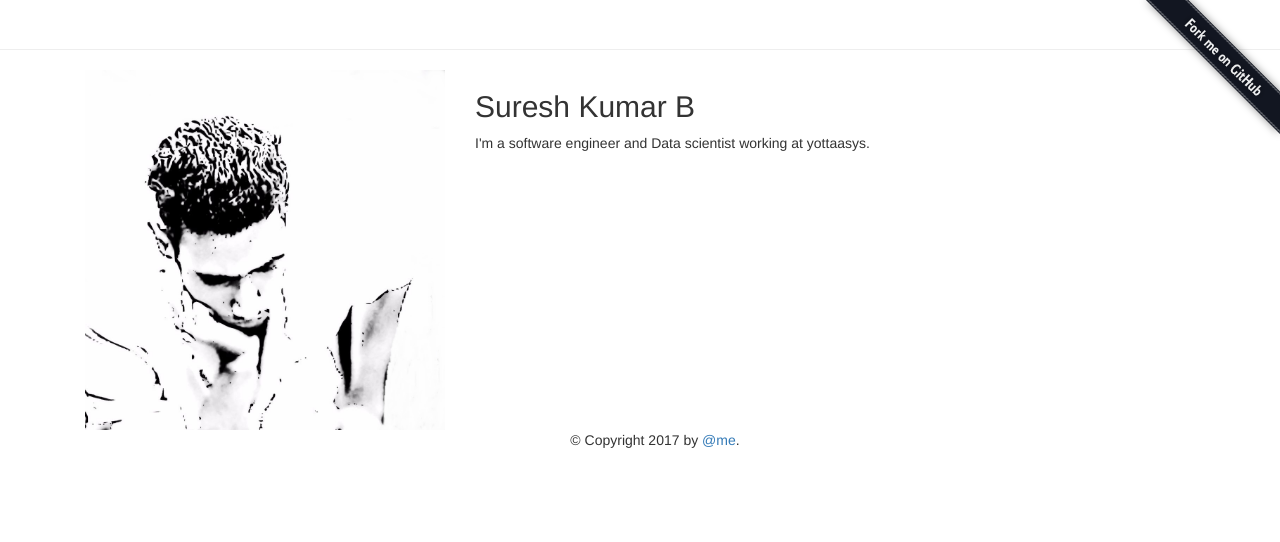
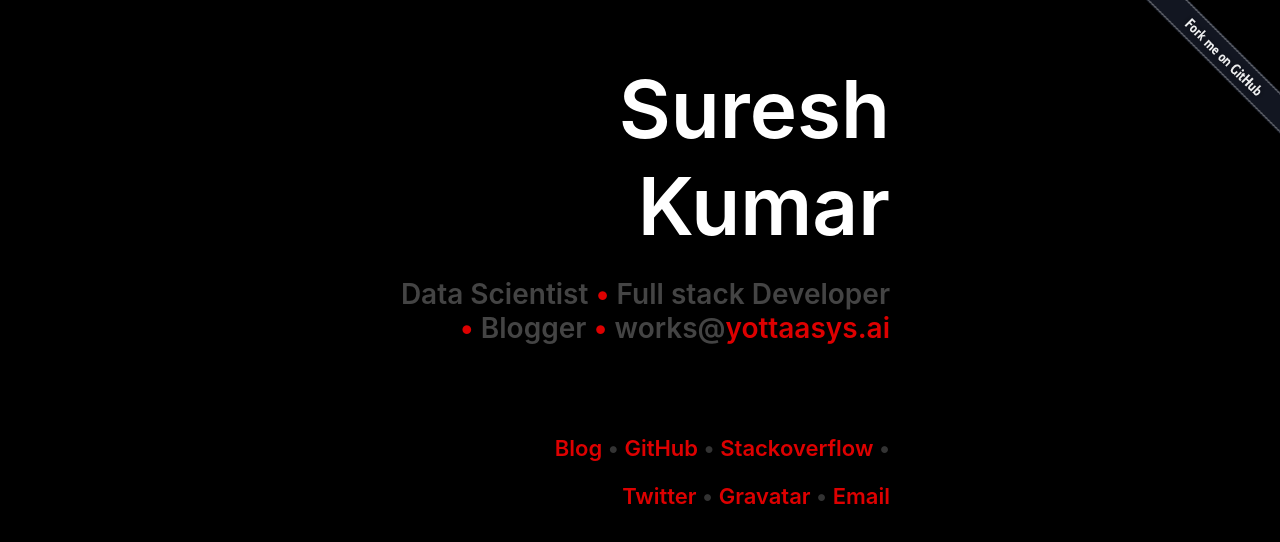
Before and after one commit to suresh2692/suresh2692.github.io, a plain HTML site: page index.html in a window 1280 px wide. Drawn offline with nearby package versions, Linux system fonts and the light colour scheme.

Commit message:
new template

```diff
--- a/index.html
+++ b/index.html
@@ -1,57 +1,53 @@
-<!DOCTYPE html>
 <html>
+
 <head>
-<title>MyBlog </title>
+	<title>Suresh Kumar</title>
 
-    <title> </title>
+	<meta charset="utf-8">
 	<meta name="viewport" content="width=device-width, initial-scale=1.0">
-    <!-- Bootstrap -->
-    <link href="https://maxcdn.bootstrapcdn.com/bootswatch/3.3.5/yeti/bootstrap.min.css"" rel="stylesheet">
-<link rel="stylesheet" href="styles.css">
-<link rel="shortcut icon" href=/images/favicon.png type="image/x-icon">
-<link rel="icon" href=/images/favicon.png type="image/x-icon">
+
+	<link rel="stylesheet" href="styles.css" type="text/css" />
 
 </head>
+
 <body>
-
-
 	<div>
 	<a href="https://github.com/suresh2692/suresh-kumar.github.io/fork">
 	    <img style="position: absolute; top: 0; right: 0; border: 0;"
-     src=/images/forkme.png alt="Fork me on GitHub"></a>
-</div>
-
-<div class="page-header text-center">
-</div>
-
-
-<div class="container">
-
-
-<div class="container">
-  <div class="row">
-    <div class="col-sm-4">
-    <a href="/">
-      <img class="img-responsive" src= images/background.jpeg alt="home" style="width:100%">
-    </a>
-    </div>
-
-    <div class="col-sm-8">
-    <h2>Suresh Kumar B</h2>
-      <span>
-      <p>I'm a software engineer and Data scientist working
-            at yottaasys.</p>
-      </span>
-    </div>
+	     src=images/forkme.png alt="Fork me on GitHub"></a>
 	</div>
 
 
 
-    <div class = "text-center">
-        &copy; Copyright 2017 by <a href="http://twitter.com/suresh2692">@me</a>.
+	<div id="card">
+		<h1>Suresh Kumar</h1>
+		<h2>Data Scientist <span class="bullet">•</span> Full stack Developer
+			<span class="bullet">•</span> Blogger
+			<span class="bullet">•</span> works@<a href="http://yottaasys.ai">yottaasys.ai</a></h2>
+
+		<p>
+			<h3>
+				<a href="https://justhavalittlefaith.wordpress.com/">Blog</a>
+				<span class="bullet">•</span>
+				<a href="https://github.com/suresh2692">GitHub</a>
+				<span class="bullet">•</span>
+				<a href="https://stackoverflow.com/users/4815313/suresh2692">Stackoverflow</a>
+				<span class="bullet">•</span>
+			</h3>
+		</p>
+
+		<p>
+			<h3>
+				<a href="https://twitter.com/suresh2692">Twitter</a>
+				<span class="bullet">•</span>
+				<a href="http://en.gravatar.com/suresh2692">Gravatar</a>
+				<span class="bullet">•</span>
+				<a href="mailto:suresh.kumar@programmer.net">Email</a>
+			</h3>
+		</p>
+
 	</div>
-</div>
+</body>
 
 
-  </body>
 </html>
--- a/styles.css
+++ b/styles.css
@@ -1,4 +1,84 @@
-.h1 {
-    font-family: 'Imprint MT Shadow';
-    font-size: 20px
+html {
+	background-color: #000;
+	color: #fff;
+
+	font-family: -apple-system, BlinkMacSystemFont, sans-serif;
+
+	-webkit-font-smoothing: antialiased;
+	-moz-osx-font-smoothing: grayscale;
 }
+
+h1 a,
+h1 a:link,
+h1 a:active,
+h1 a:visited,
+h1 a:hover {
+	color: inherit;
+}
+
+a,
+a:link,
+a:active,
+a:visited,
+a:hover {
+	text-decoration: none;
+	color: #d00;
+}
+a:hover {
+	color: #e00;
+}
+
+
+h1 {
+	font-size: 80px;
+	font-weight: 600;
+	margin-bottom: 0.2em;
+	color: white;
+}
+
+h2 {
+	font-size: 28px;
+	font-weight: 600;
+	margin-bottom: 3.2em;
+	color: #444;
+}
+
+h3 {
+	font-size: 22px;
+	font-weight: 600;
+	margin-bottom: 0em;
+}
+
+h2 .bullet {
+	color: #d00;
+}
+
+h3 .bullet {
+	color: #333;
+}
+
+#card {
+	margin-top: 60px;
+	max-width: 500px;
+
+	margin-left: auto;
+	margin-right: auto;
+	text-align: right;
+}
+
+p {
+	text-align: left;
+}
+
+.project {
+	line-height: 1.4;
+	margin-bottom: 36px;
+}
+
+#icon {
+	max-height: 100px;
+	max-height: 100px;
+	width: auto;
+	height: auto;
+	border-radius: 16px;
+}
```
Also changed, not shown: README.md, images/background.jpeg (deleted), images/favicon.png (deleted), 1 other file. Lines whose indentation alone changed are shown as unchanged.
